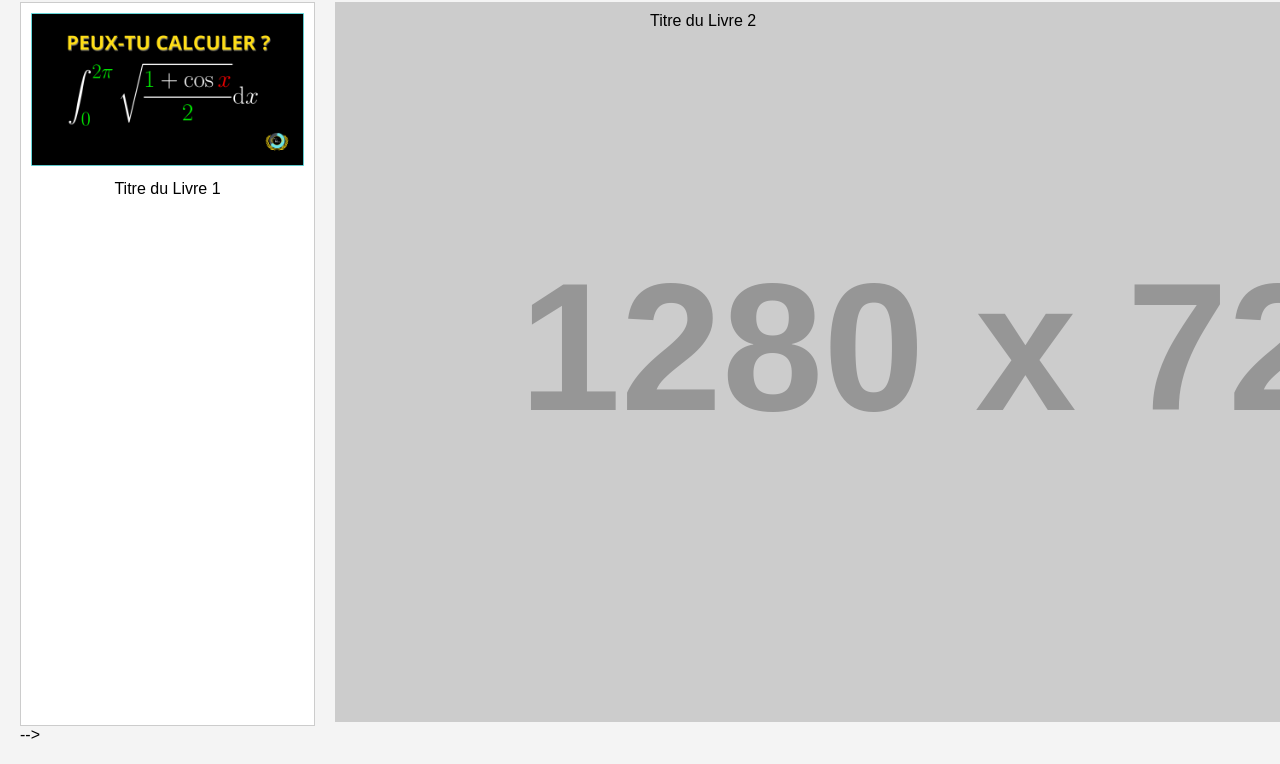
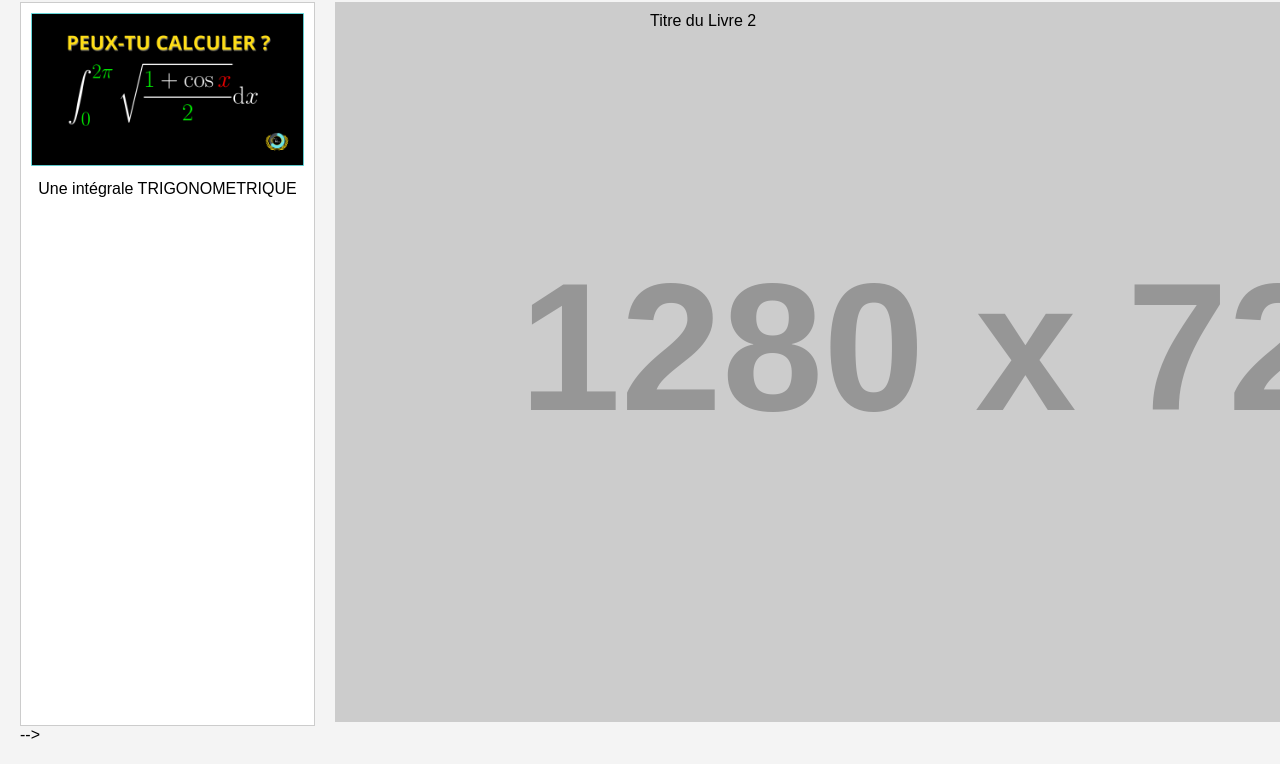
Before and after one commit to abdoulmaoude/Ebook-store, a plain HTML site: page index.html in a window 1280 px wide. Shown: the part 98-862 px from the top of the page. Drawn offline with Linux system fonts and the light colour scheme; placeholder pictures from the web are drawn by us.

Commit message:
Update index.html

```diff
--- a/index.html
+++ b/index.html
@@ -46,7 +46,7 @@
             <a href="pdfs/Une intégrale TRIGONOMETRIQUE.pdf" download="ebook1.pdf">
                 <img src="Images/Une intégrale TRIGONOMETRIQUE.png" alt="Livre 1">
             </a>
-            <div class="book-title">Titre du Livre 1</div>
+            <div class="book-title">Une intégrale TRIGONOMETRIQUE</div>
         </div>
         <! --
         <div class="book">
```
